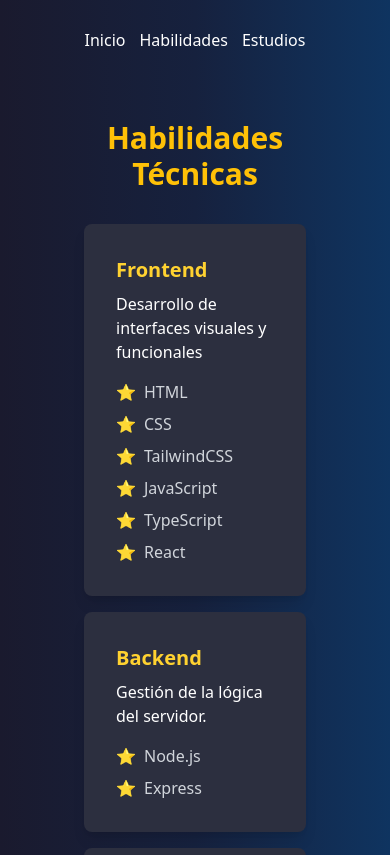
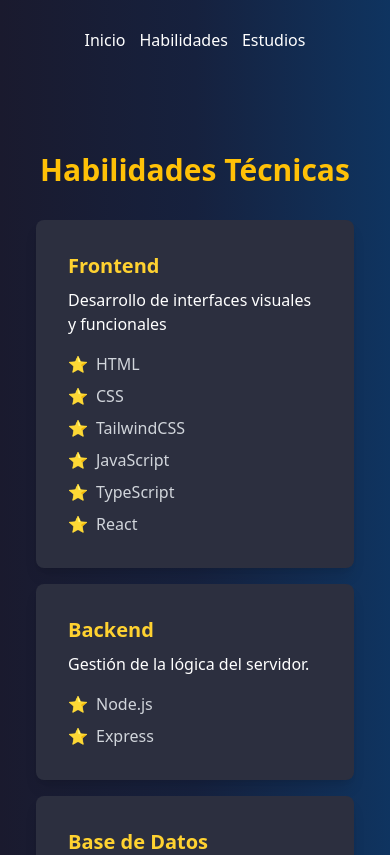
Before and after one commit to Lenis2007/PORTFOLIO-E, a React (Vite) app: page /Skills in a window 390 px wide. Shown: the top 855 px of the page. Built offline with nearby package versions, Linux system fonts and the light colour scheme.

Commit message:
Cambio de responsive

```diff
--- a/src/Components/Pages/Skills/Skills.jsx
+++ b/src/Components/Pages/Skills/Skills.jsx
@@ -4,7 +4,7 @@ import { CardSmall } from '../../UI/CardSmall/CardSmall'
 
 export const Skills = () => {
     return (
-        <section className='container mx-auto px-20'>
+        <section className='p-8 space-y-4'>
             <div className='grid grid-cols-1 lg:grid-cols-2 gap-10'>
                 <BigCard>
                     <h2 className="text-3xl font-bold text-center text-[#FFC107] mb-8">Habilidades Técnicas</h2>
```
